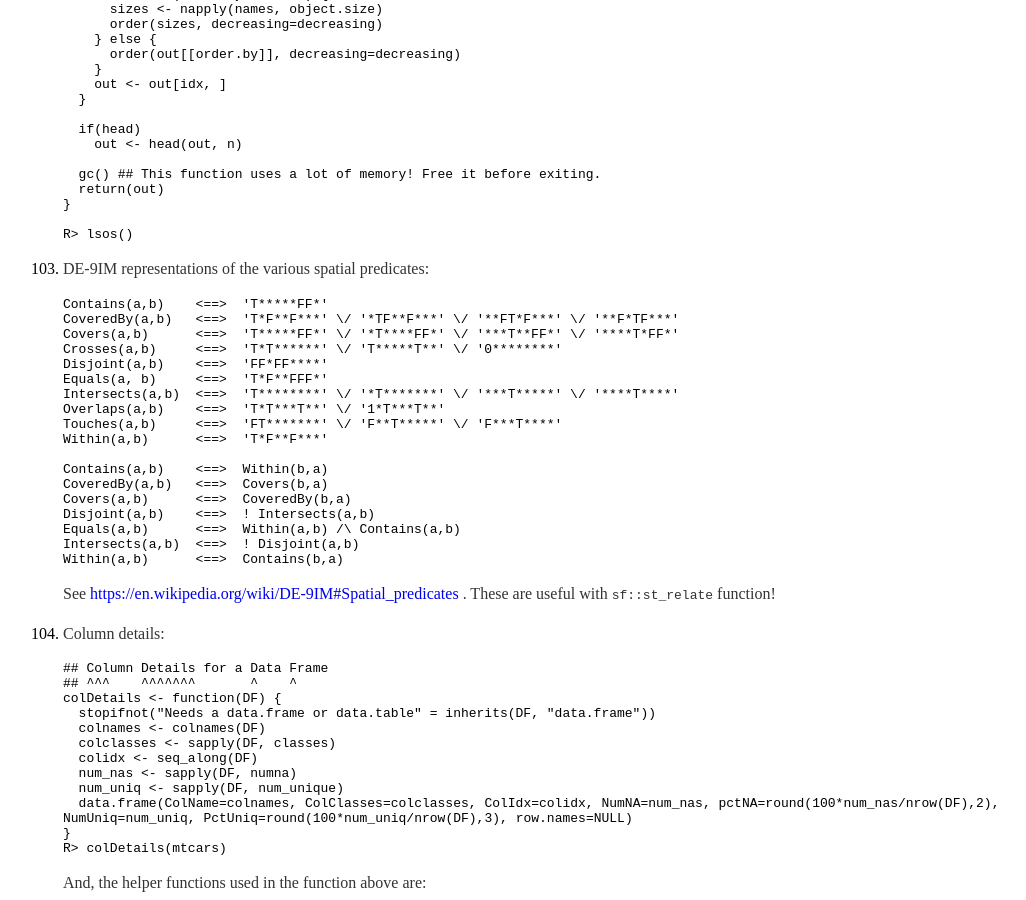
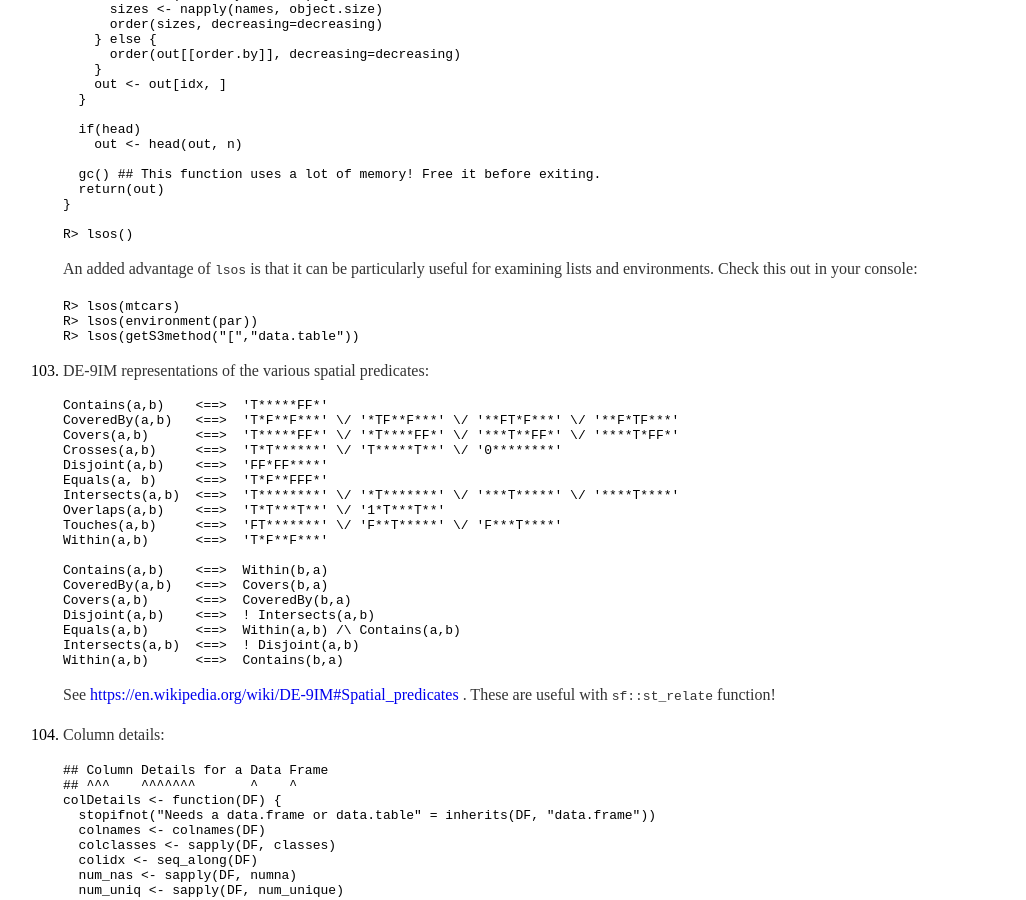
Before and after one commit to vlulla/vlulla.github.io, a Jekyll site: the page built from NOTES_R.md, in a window 1280 px wide and 900 px high, scrolled down 21141 px. Shown: the whole window, without its empty margins (105-1131 px from the left). Built offline with Jekyll 4.4.1, drawn with Linux system fonts in a browser that asks for light colours.

Commit message:
note about esoteric, but useful, application of lsos

````diff
--- a/NOTES_R.md
+++ b/NOTES_R.md
@@ -1630,6 +1630,16 @@ layout: default
 
      R> lsos()
      ```
+
+     An added advantage of `lsos` is that it can be particularly useful for
+     examining lists and environments. Check this out in your console:
+
+     ```r
+     R> lsos(mtcars)
+     R> lsos(environment(par))
+     R> lsos(getS3method("[","data.table"))
+     ```
+
 103. DE-9IM representations of the various spatial predicates:
 
      ```
````
